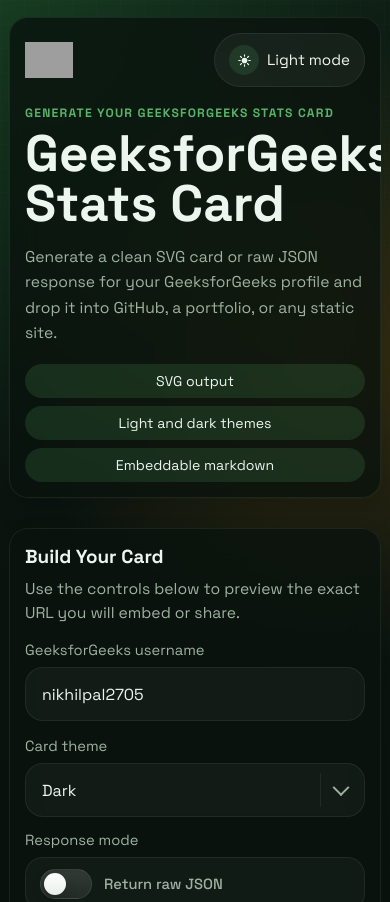
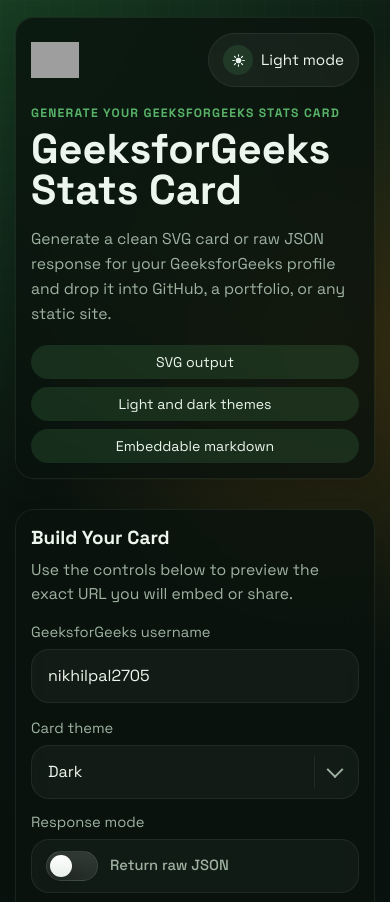
Before and after one commit to nikhilpal2705/GeeksForGeeks-Stats-Card, a website: page public/index.html in a window 390 px wide. Shown: the top 902 px of the page. Drawn offline with Linux system fonts and the light colour scheme; grey boxes are pictures that could not be loaded.

Commit message:
font issue fix

```diff
--- a/public/demo.css
+++ b/public/demo.css
@@ -602,7 +602,7 @@
 @media (max-width: 640px) {
     .page-shell {
         width: min(1180px, 100%);
-        padding-inline: 10px;
+        padding-inline: 16px;
         padding: 16px 0 24px;
     }
 
@@ -650,9 +650,11 @@
     }
 
     h1 {
-        font-size: clamp(2.4rem, 15vw, 4rem);
+        font-size: clamp(2rem, 12vw, 3.2rem);
         line-height: 0.98;
-        max-width: 8ch;
+        max-width: 100%;
+        overflow-wrap: anywhere;
+        word-break: break-word;
     }
 
     .lead {
@@ -735,7 +737,7 @@
 @media (max-width: 420px) {
     .page-shell {
         width: min(1180px, 100%);
-        padding-inline: 8px;
+        padding-inline: 14px;
     }
 
     .hero-copy,
@@ -753,7 +755,8 @@
     }
 
     h1 {
-        font-size: clamp(2.15rem, 14vw, 3.2rem);
+        font-size: clamp(1.8rem, 11vw, 2.6rem);
+        max-width: 100%;
     }
 
     .lead {
```
